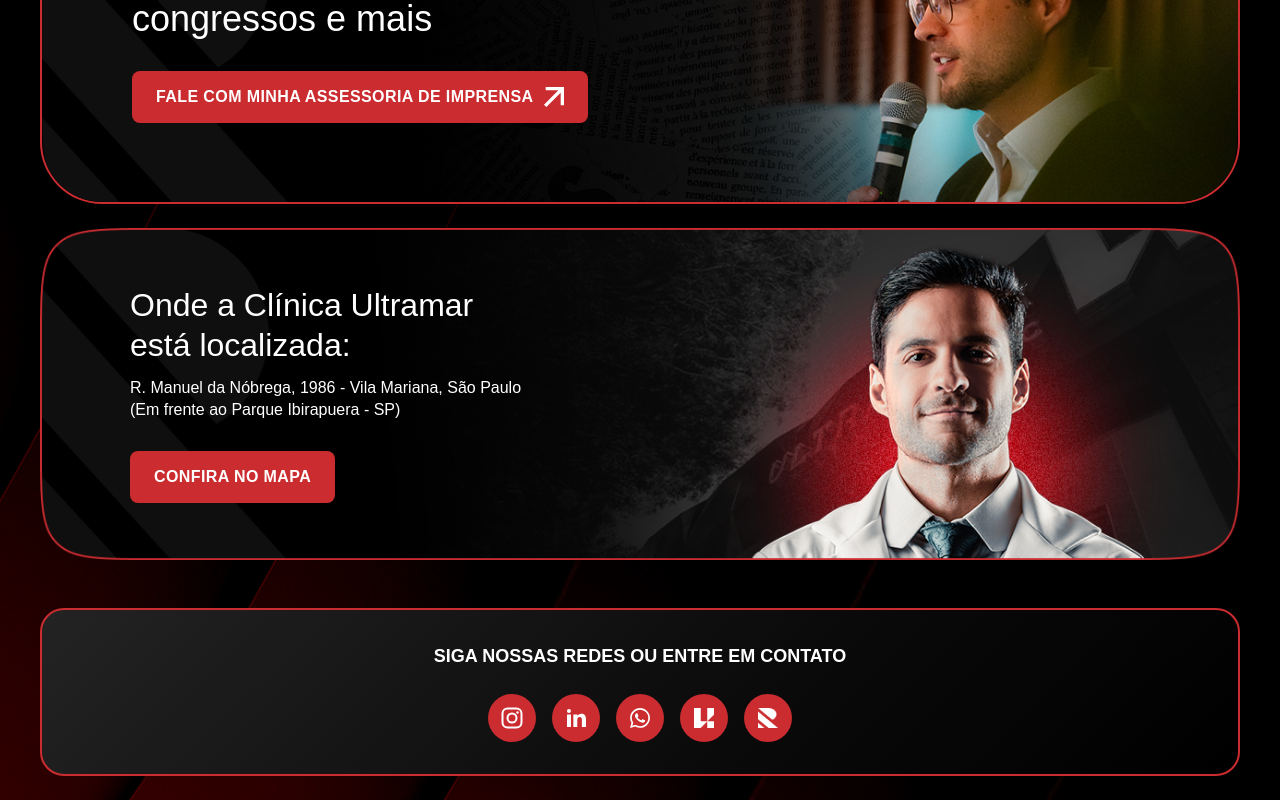
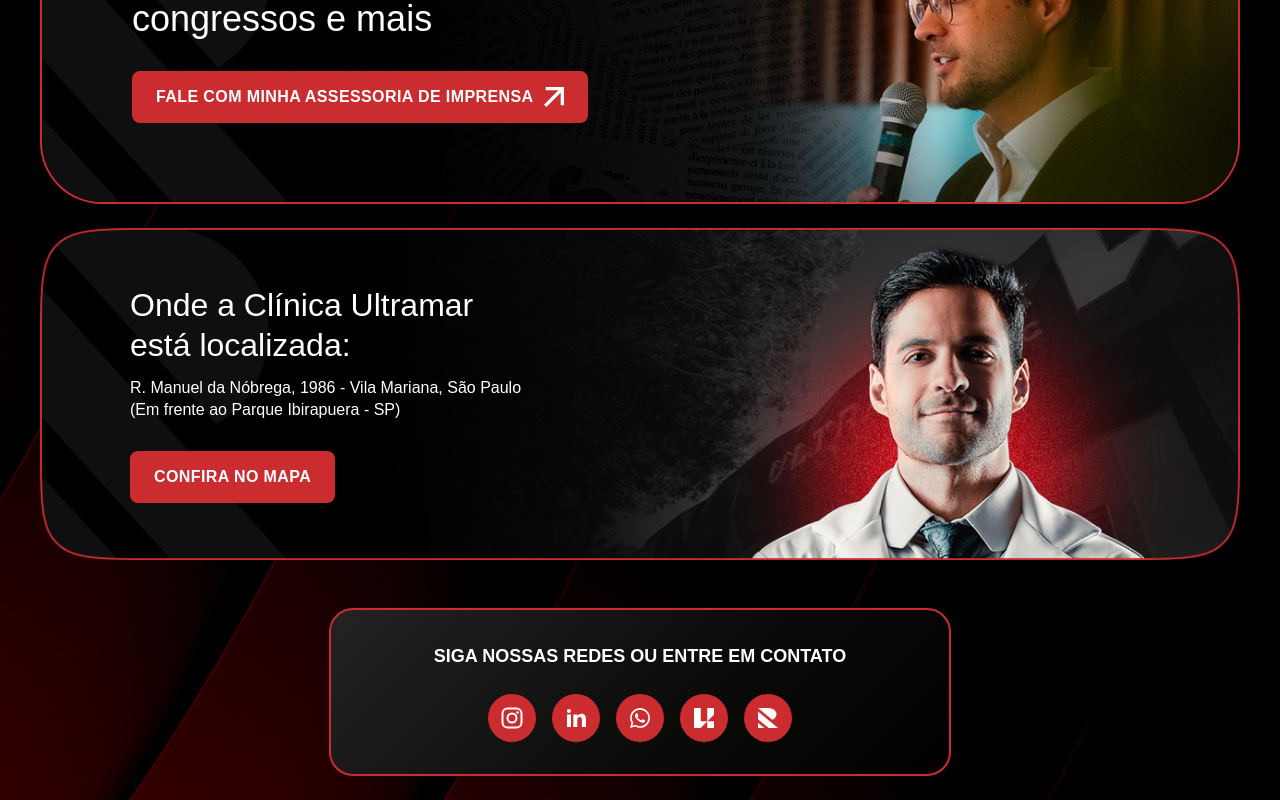
Before and after one commit to criacaondhub/links_ultramar, a React (Vite) app: page / in a window 1280 px wide. Shown: the part 2398-3198 px from the top of the page. Built offline with nearby package versions, Linux system fonts and the light colour scheme; a web font is replaced by a local one.

Commit message:
fix: reduz largura do box de redes sociais para caber ao conteudo

```diff
--- a/src/components/sections/SocialBar.tsx
+++ b/src/components/sections/SocialBar.tsx
@@ -12,7 +12,7 @@
         initial={{ opacity: 0, y: 16 }}
         animate={{ opacity: 1, y: 0 }}
         transition={{ duration: 0.5, ease: 'easeOut' }}
-        className="flex w-full max-w-[1200px] flex-col items-center gap-5 rounded-3xl border-2 px-[103px] py-6 md:gap-6 md:py-8"
+        className="flex w-fit max-w-full flex-col items-center gap-5 rounded-3xl border-2 px-[103px] py-6 md:gap-6 md:py-8"
         style={{
           borderColor: 'var(--color-primary)',
           background:
```
